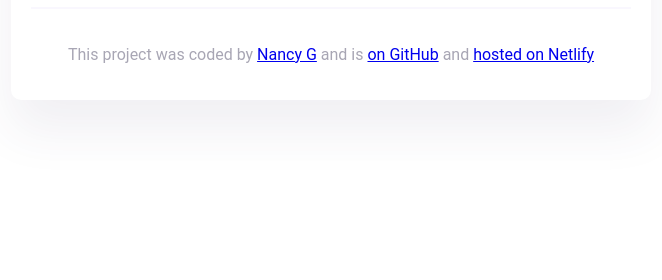
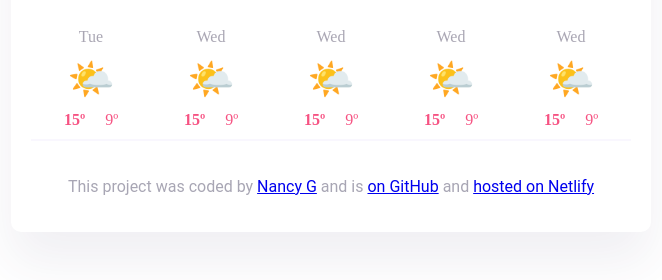
Before and after one commit to nancygkrn/SheCodes-Weather-app, a website: page index.html in a window 1280 px wide. Shown: the part 296-576 px from the top of the page, without its empty margins (309-971 px from the left). Drawn offline with nearby package versions, Linux system fonts and the light colour scheme.

Commit message:
Created forecast section for the next 5 days with html and css

```diff
--- a/index.html
+++ b/index.html
@@ -45,6 +45,58 @@
           <div class="degrees">°C</div>
         </div>
       </div>
+      <div class="weather-forecast">
+        <div class="weather-forecast-day">
+          <div class="weather-forecast-date">Tue</div>
+          <div class="weather-forecast-icon">🌤️</div>
+          <div class="weather-forecast-temperatures">
+            <div class="weather-forecast-temperature">
+              <strong>15º</strong>
+            </div>
+            <div class="weather-forecast-temperature">9º</div>
+          </div>
+        </div>
+        <div class="weather-forecast-day">
+          <div class="weather-forecast-date">Wed</div>
+          <div class="weather-forecast-icon">🌤️</div>
+          <div class="weather-forecast-temperatures">
+            <div class="weather-forecast-temperature">
+              <strong>15º</strong>
+            </div>
+            <div class="weather-forecast-temperature">9º</div>
+          </div>
+        </div>
+        <div class="weather-forecast-day">
+          <div class="weather-forecast-date">Wed</div>
+          <div class="weather-forecast-icon">🌤️</div>
+          <div class="weather-forecast-temperatures">
+            <div class="weather-forecast-temperature">
+              <strong>15º</strong>
+            </div>
+            <div class="weather-forecast-temperature">9º</div>
+          </div>
+        </div>
+        <div class="weather-forecast-day">
+          <div class="weather-forecast-date">Wed</div>
+          <div class="weather-forecast-icon">🌤️</div>
+          <div class="weather-forecast-temperatures">
+            <div class="weather-forecast-temperature">
+              <strong>15º</strong>
+            </div>
+            <div class="weather-forecast-temperature">9º</div>
+          </div>
+        </div>
+        <div class="weather-forecast-day">
+          <div class="weather-forecast-date">Wed</div>
+          <div class="weather-forecast-icon">🌤️</div>
+          <div class="weather-forecast-temperatures">
+            <div class="weather-forecast-temperature">
+              <strong>15º</strong>
+            </div>
+            <div class="weather-forecast-temperature">9º</div>
+          </div>
+        </div>
+      </div>
     </main>
     <hr />
     <footer>
--- a/src/styles.css
+++ b/src/styles.css
@@ -104,3 +104,38 @@
   font-size: 16px;
   cursor: pointer;
 }
+
+.weather-forecast {
+  display: flex;
+  justify-content: space-around;
+  margin-top: 30px;
+}
+
+.weather-forecast-day {
+  display: flex;
+  flex-direction: column;
+  align-items: center;
+}
+.weather-forecast-date {
+  text-align: center;
+  color: rgba(39, 33, 66, 0.4);
+  font-size: 16px;
+  line-height: 20px;
+  margin-bottom: 10px;
+}
+
+.weather-forecast-icon {
+  font-size: 38px;
+  text-align: center;
+}
+.weather-forecast-temperatures {
+  text-align: center;
+  color: #f65282;
+  margin-top: 10px;
+  display: flex;
+  justify-content: center;
+}
+
+.weather-forecast-temperature {
+  padding: 0 10px;
+}
```
